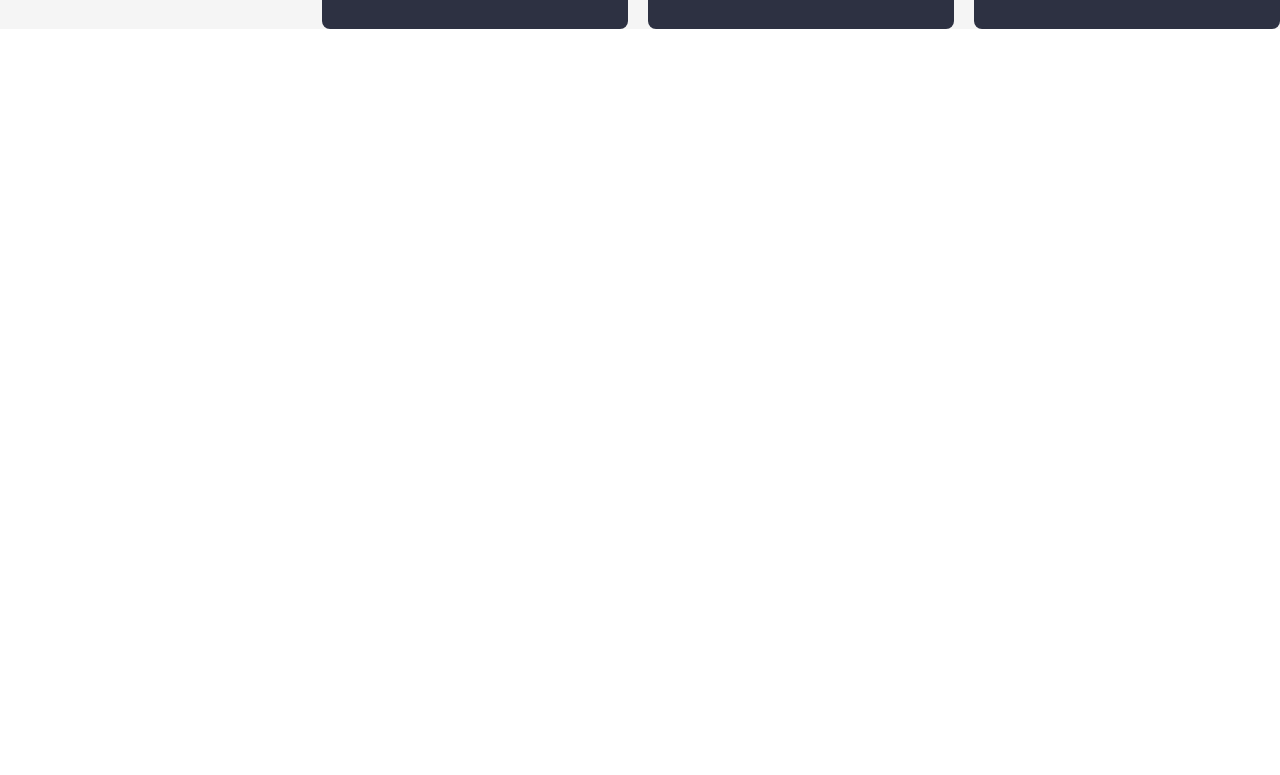
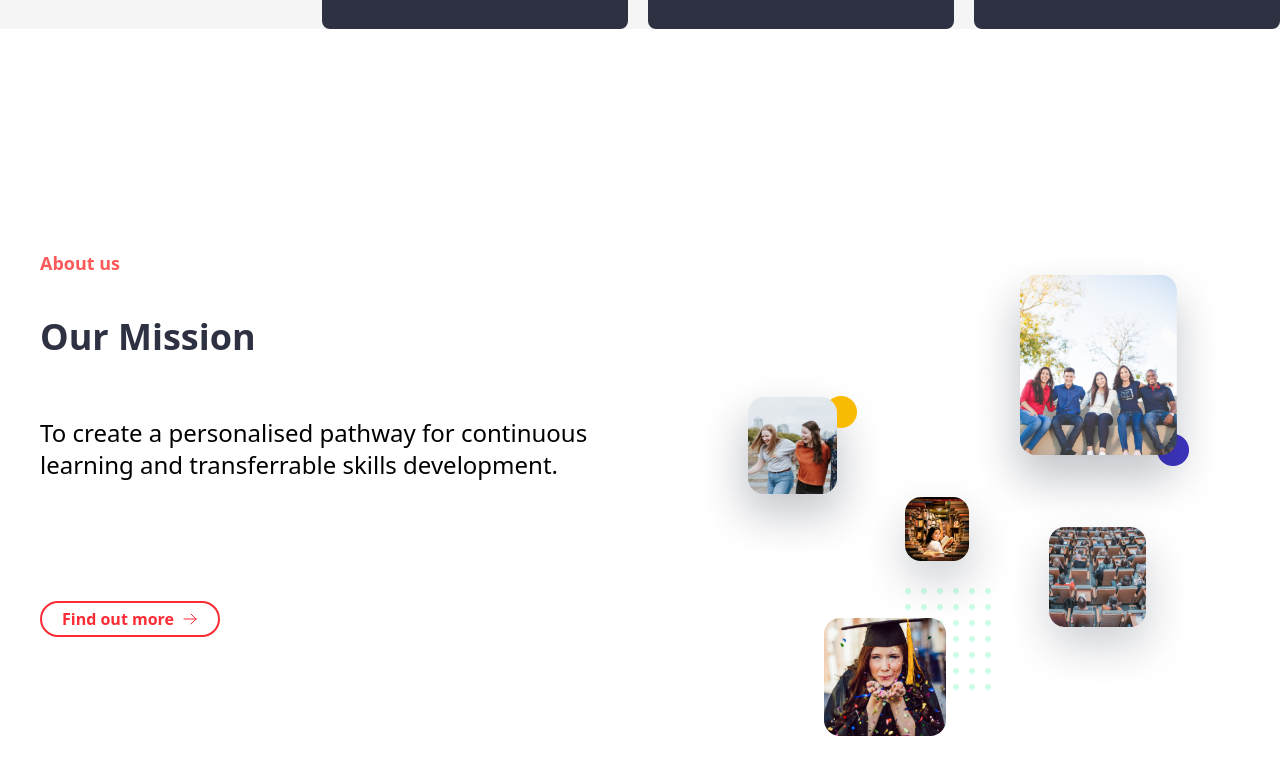
Before and after one commit to sazolkhan8/Assainment-6, a website built with Vite: page index.html in a window 1280 px wide. Shown: the part 1028-1803 px from the top of the page. Before the commit the page ends 1057 px from the top, so only its background shows below. Built offline with nearby package versions, Linux system fonts and the light colour scheme; files whose address does not match are found by name.

Commit message:
mission section added

```diff
--- a/index.html
+++ b/index.html
@@ -85,5 +85,43 @@
     </div>
 
    </section>
+
+
+   <!--Mission section-->
+
+   <section class="grid grid-cols-12 md:mt-50 mt-10">
+
+    <div class="col-span-12 md:col-span-6 py-5 px-10 mx-auto">
+     <span class="text-[#FC5A5A] text-sm md:text-lg font-semibold">About us</span>
+
+     <h2 class="text-[#2D3142] font-semibold text-2xl md:text-4xl py-5 md:py-10">
+      Our Mission
+     </h2>
+
+     <p class="text-sm md:text-2xl w-80 md:w-140 py-2 md:py-5">To create a personalised  pathway for continuous learning and transferrable skills development.</p>
+
+     <button class="mt-5 md:mt-25 flex gap-2 items-center border-2 border-red-500 rounded-full py-1 px-5 bg-white text-red-500 font-semibold hover:bg-red-400 hover:border-red-900 hover:text-[#2D3142] transition-all duration-300 hover:scale-105 cursor-pointer">
+      Find out more
+      <span>
+        <svg xmlns="http://www.w3.org/2000/svg" fill="none" viewBox="0 0 24 24" stroke-width="1.5" stroke="currentColor" class="size-4">
+        <path stroke-linecap="round" stroke-linejoin="round" d="M13.5 4.5 21 12m0 0-7.5 7.5M21 12H3" />
+        </svg>
+
+      </span>
+     </button>
+    </div>
+
+
+
+    <div class="col-span-12 md:col-span-6">
+      <img src="./images/mission.png" class="size-100 md:size-fit px-10 py-5 mx-auto">
+    </div>
+   </section>
+
+
+
+
+
+   <div class="mt-500"></div>
   </body>
 </html>
```
Also changed, not shown: images/Oval.png (added), images/mission.png (added), images/vision.png (added).
